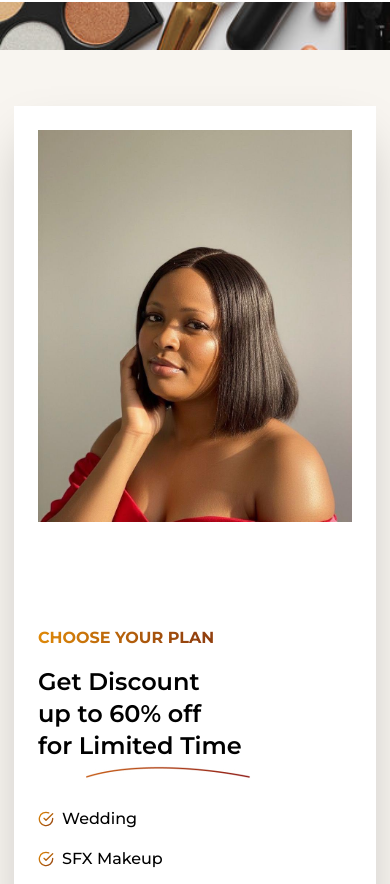
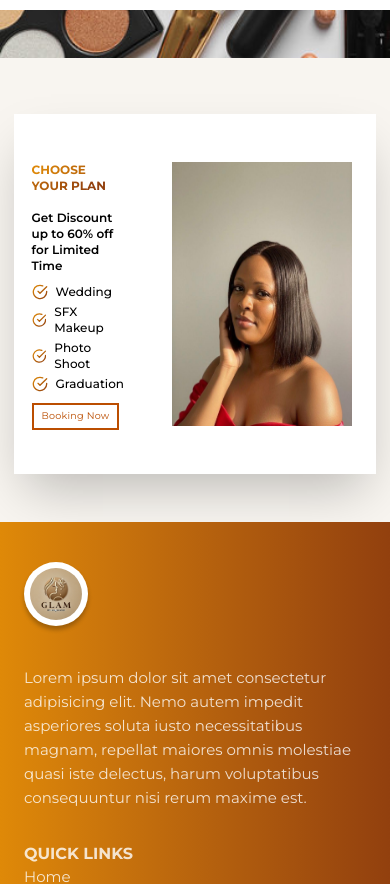
Before and after one commit to ernestkris6/GlamByLaSauce, a React (Vite) app: page / in a window 390 px wide. Shown: the part 1757-2641 px from the top of the page. Built offline with nearby package versions, Linux system fonts and the light colour scheme; a web font is replaced by a local one.

Commit message:
completing discount section

```diff
--- a/src/ui/Button.jsx
+++ b/src/ui/Button.jsx
@@ -4,8 +4,9 @@ export default function Button({children, type}) {
 
     const styles = {
         primary: 'px-8 py-3 rounded-xl bg-[#c1630b] text-[#fff] text-sm transition-colors duration-300 disabled:cursor-not-allowed inline-block tracking-wide cursor-pointer',
-        flat: 'px-12 py-3 border-2 border-amber-700 text-amber-700 text-sm transition-all duration-500 disabled:cursor-not-allowed inline-block tracking-wide cursor-pointer hover:text-white/90 hover:bg-amber-700 duration-500 cursor-pointer',
-        span: "px-8 py-3 text-white outline-none border-none rounded-lg bg-gradient-to-l from-[#92400E] to-[#DF8908] cursor-pointer hover:scale-105 transition-all duration-500"
+        flat: 'px-12 py-3 mb-2 border-2 border-amber-700 text-amber-700 text-sm transition-all duration-500 disabled:cursor-not-allowed inline-block tracking-wide cursor-pointer hover:text-white/90 hover:bg-amber-700 duration-500 cursor-pointer',
+        span: "px-8 py-3 text-white outline-none border-none rounded-lg bg-gradient-to-l from-[#92400E] to-[#DF8908] cursor-pointer hover:scale-105 transition-all duration-500",
+        small: "px-2 py-1 border-2 border-amber-700 text-amber-700 text-[0.6rem] mb-4 transition-all duration-500 disabled:cursor-not-allowed inline-block tracking-wide cursor-pointer hover:text-white/90 hover:bg-amber-700 duration-500 cursor-pointer md:hidden"
     }
 
     //bg-gradient-to-l from-[#DF8908] to-[#B415FF] bg-clip-text text-transparent
--- a/src/ui/Discount.jsx
+++ b/src/ui/Discount.jsx
@@ -6,25 +6,24 @@ import imageLine from '../assets/image.png'
 
 
 export default function Discount() {
+
+
   return (
     <div className='bg-[#fff] mx-[14px] shadow-2xl px-6 mt-4 mb-8 md:mb-24 md:mt-[64px] lg:mt-[78px] md:mr-[64px] md:ml-[48px] lg:mr-[132px] lg:ml-24 md:px-10 lg:px-24'>
-       <div className='flex flex-col md:flex-row-reverse justify-between gap-12 mb-12'>
-             <img className='w-full py-6 md:max-w-[360px]' src={succy} alt="" />
+       <div className='flex flex-row-reverse justify-between gap-12 mb-12'>
+             <img className='max-w-[180px] min-h-[360px] py-12 sm:w-full sm:h-full sm:py-6 sm:max-w-[360px]' src={succy} alt="" />
                 <div className='text-black'>
-                    <div className='pt-8'>
-                             <h2 className=' font-bold'><span>CHOOSE YOUR PLAN</span></h2>
-                             <p className='text-start font-semibold text-2xl pt-4'>Get Discount</p>
-                             <p className='text-start font-semibold text-2xl'>up to 60% off</p>
-                             <p className='text-start font-semibold text-2xl space-x-3.5'>for Limited Time</p>
-                             <img className='ml-12' src={imageLine} alt="" />
-
-
+                    <div className='pt-12 sm:pt-8'>
+                             <p className='text-xs sm:text-sm font-bold'><span>CHOOSE YOUR PLAN</span></p>
+                             <p className='text-start font-semibold text-xs sm:text-2xl pt-4'>Get Discount</p>
+                             <p className='text-start font-semibold text-xs  sm:text-2xl'>up to 60% off</p>
+                             <p className='text-start font-semibold text-xs sm:text-2xl sm:space-x-3.5'>for Limited Time</p>
+                             <img className='hidden w-24 h-4 ml-10 sm:w-full sm:h-full sm:ml-12 sm:block' src={imageLine} alt="" />
 
                     </div>
-                    <div className='pt-4 pb-4'>
+                        <div className='pt-2 pb-2 sm:pt-4 sm:pb-4'>
                             <ul className='font-medium'>
-
-                            <li className='flex flex-row items-center py-2'>
+                                <li className='flex flex-row items-center py-0.5 sm:py-2'>
                                     {/*SVG_1*/}
                                 <svg width="0" height="0">
                                     <linearGradient id="blue-gradient" x1="100%" y1="100%" x2="0%" y2="0%">
@@ -37,10 +36,10 @@ export default function Discount() {
                                     style={{
                                         stroke: "url(#blue-gradient)"
                                     }} />
-                                <p className='ml-2'>Wedding</p>
+                                    <p className='text-xs sm:text-lg ml-2'>Wedding</p>
                                 </li>
 
-                            <li className='flex flex-row items-center py-2'>
+                                <li className='flex flex-row items-center py-0.5 sm:py-2'>
                                     {/*SVG_2*/}
                                 <svg width="0" height="0">
                                     <linearGradient id="blue-gradient" x1="100%" y1="100%" x2="0%" y2="0%">
@@ -53,10 +52,10 @@ export default function Discount() {
                                     style={{
                                         stroke: "url(#blue-gradient)"
                                     }} />
-                                <p className='ml-2'>SFX Makeup</p>
+                                    <p className='text-xs sm:text-lg ml-2'>SFX Makeup</p>
                                 </li>
 
-                            <li className='flex flex-row items-center py-2'>
+                                <li className='flex flex-row items-center py-0.5 sm:py-2'>
 
                                     {/*SVG_3*/}
                                 <svg width="0" height="0">
@@ -70,10 +69,10 @@ export default function Discount() {
                                     style={{
                                         stroke: "url(#blue-gradient)"
                                     }} />
-                                <p className='ml-2'>Photo Shoot</p>
+                                    <p className='text-xs sm:text-lg ml-2'>Photo Shoot</p>
                                 </li>
 
-                            <li className='flex flex-row items-center py-2'>
+                                <li className='flex flex-row items-center py-0.5 sm:py-2'>
                                     {/*SVG_4*/}
                                 <svg width="0" height="0">
                                     <linearGradient id="blue-gradient" x1="100%" y1="100%" x2="0%" y2="0%">
@@ -86,32 +85,18 @@ export default function Discount() {
                                     style={{
                                         stroke: "url(#blue-gradient)"
                                     }} />
-                                <p className='ml-2'>Graduation</p>
+                                    <p className='text-xs sm:text-lg ml-2'>Graduation</p>
                                 </li>
-
-
                             </ul>
                         </div>
+                           <div className='block sm:hidden'>
+                             <Button type="small">Booking Now</Button>
+                           </div>
+                            <div className='hidden sm:block'>
                                 <Button type="flat">Booking Now</Button>
+                            </div>
                 </div>
         </div>
     </div>
   )
 }
-
-
-
-
-
-{/* <div className='pt-6'>
-                  <h3 className='font-semibold text-2xl text-center md:text-start'>About Me</h3>
-              </div>
-                <div className='flex flex-col md:flex-row gap-12 pt-3 mb-4'>
-                      <img className='hidden md:flex md:max-w-[240px] rounded-md' src={succy} alt="" />
-                        <div className='items-center text-gray-600 justify-center m-auto'>
-                              <p className='text-[15px] font-semibold pb-4'>Lorem ipsum dolor sit amet consectetur adipisicing elit. Eius dolores nostrum ad architecto nihil, sequi tenetur cumque maiores vitae distinctio voluptatum molestiae, quasi quisquam culpa, animi iste similique minus ipsam?</p>
-                                <div className='text-center md:text-start'>
-                                  <Button type="flat">See More</Button>
-                                </div>
-                      </div>
-                 </div> */}
```
Lines whose indentation alone changed are shown as unchanged.
